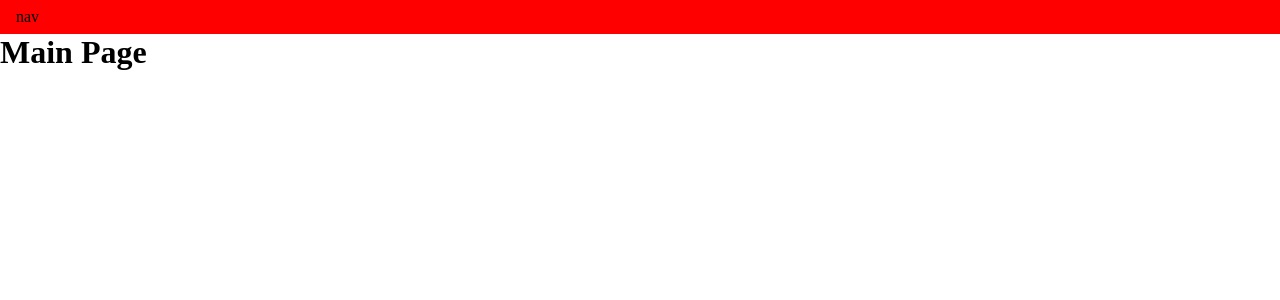
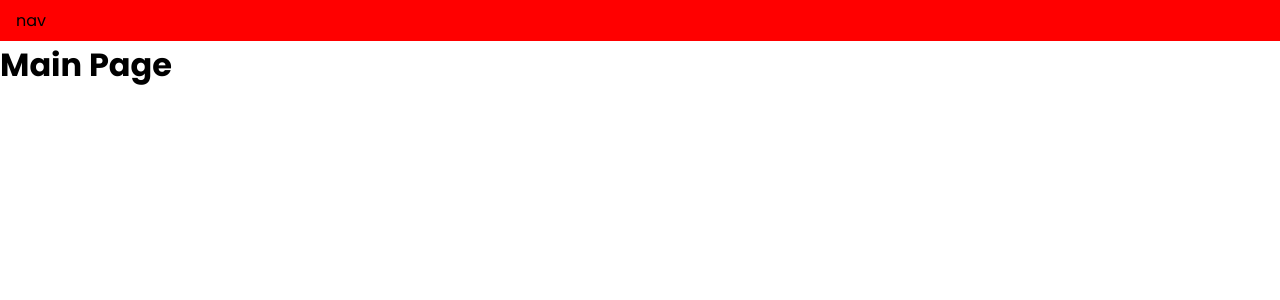
Before and after one commit to Benedict-arowo/fullstack-notes, a React (Create React App) app in the folder front-end/: page / in a window 1280 px wide. Shown: the top 300 px of the page. Built offline with nearby package versions, Linux system fonts and the light colour scheme.

Commit message:
Added poppins font, and a new custom default styling for some html elements.

```diff
--- a/front-end/public/index.html
+++ b/front-end/public/index.html
@@ -5,9 +5,12 @@
 		<link rel="icon" href="%PUBLIC_URL%/favicon.ico" />
 		<meta name="viewport" content="width=device-width, initial-scale=1" />
 		<meta name="theme-color" content="#000000" />
-    <meta
-      name="description"
-      content="A fullstack notes app."
+		<meta name="description" content="A fullstack notes app." />
+		<link rel="preconnect" href="https://fonts.googleapis.com" />
+		<link rel="preconnect" href="https://fonts.gstatic.com" crossorigin />
+		<link
+			href="https://fonts.googleapis.com/css2?family=Poppins:wght@200;300;400;500;700&display=swap"
+			rel="stylesheet"
 		/>
 		<link rel="apple-touch-icon" href="%PUBLIC_URL%/logo192.png" />
 		<!--
--- a/front-end/src/index.css
+++ b/front-end/src/index.css
@@ -3,3 +3,30 @@
     margin: 0;
     box-sizing: border-box;
 }
+
+body {
+    font-family: 'Poppins', sans-serif;
+    min-height: 100vh;
+}
+
+button {
+    padding: 4px 24px;
+    cursor: pointer;
+}
+
+a {
+    color: #360073;
+    cursor: pointer;
+    text-decoration: none;
+}
+
+input {
+    padding: 4px 8px 4px 12px;
+    width: 100%;
+}
+
+input:focus,
+input:hover {
+    border-color: black;
+    outline-color: darkorchid;
+}
```
Lines whose indentation alone changed are shown as unchanged.
